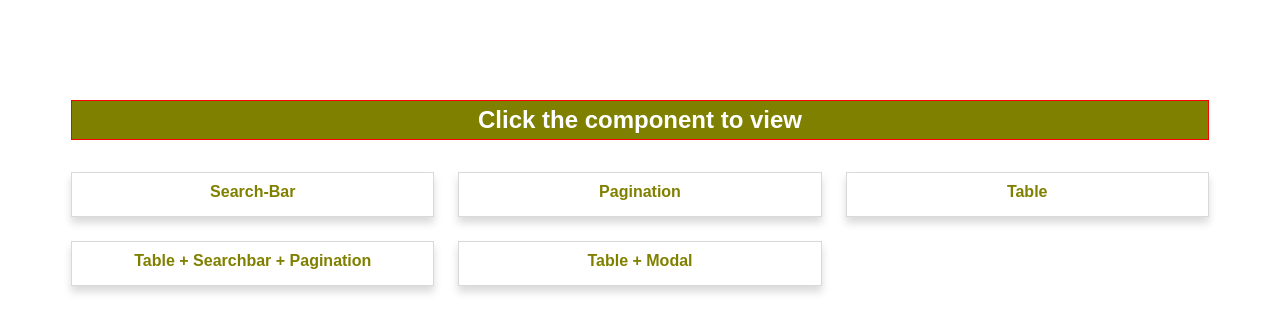
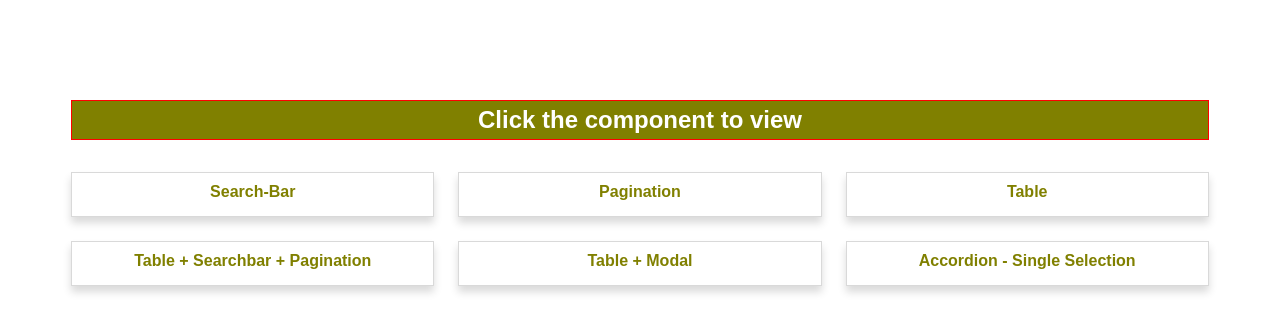
Before and after one commit to MAS364/Components, a React (Create React App) app: page / in a window 1280 px wide. Shown: the top 332 px of the page. Built offline with nearby package versions, Linux system fonts and the light colour scheme.

Commit message:
accordion

```diff
--- a/src/App.js
+++ b/src/App.js
@@ -31,6 +31,11 @@ export default function App() {
             <div className="text">Table + Modal</div>
           </a>
 
+          <a className="grid-card" href="https://accordion-singleselection.vercel.app/">
+            <div className="text">Accordion - Single Selection</div>
+          </a>
+
+
         </div>
       </div>
     </>
```
